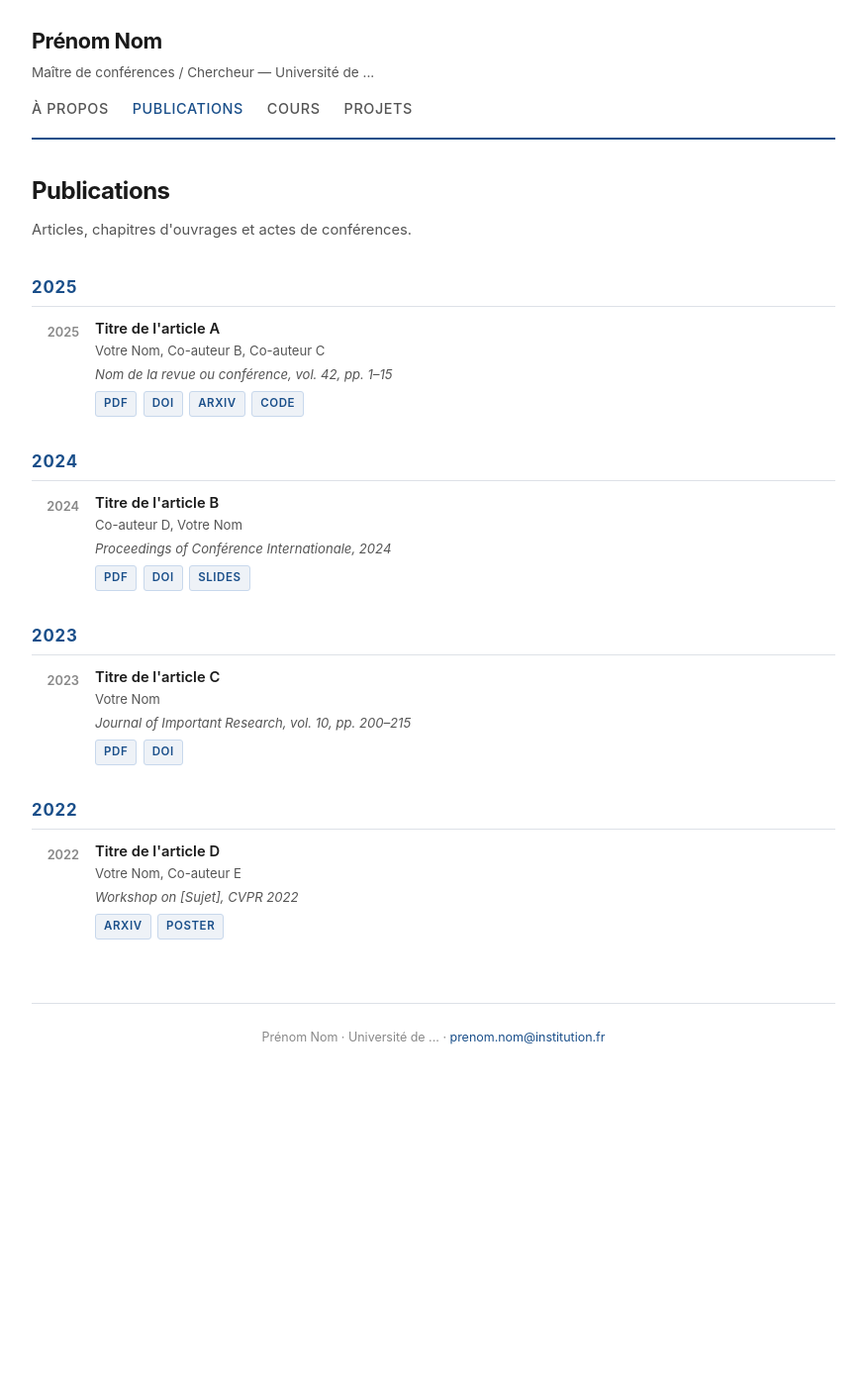
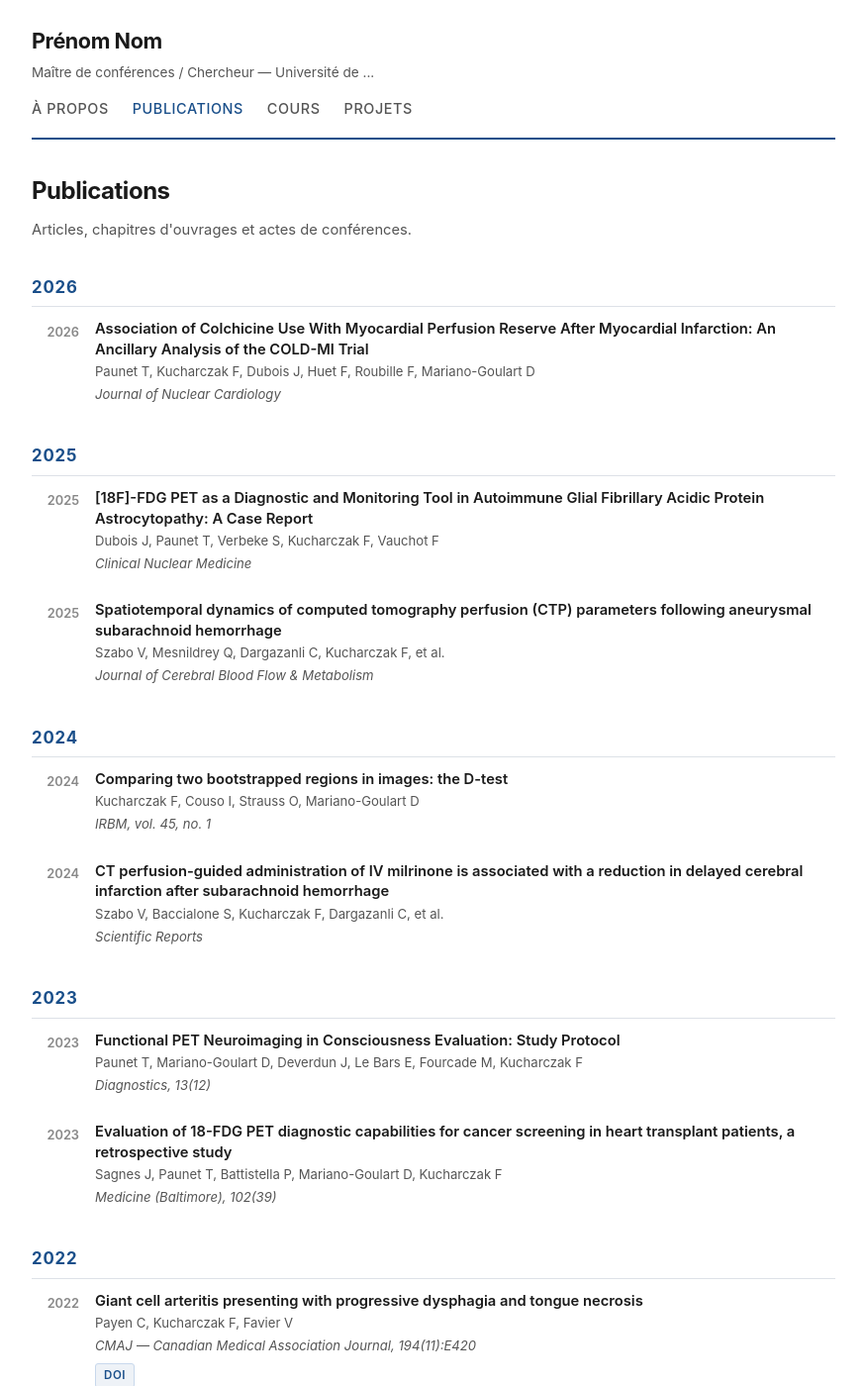
Before and after one commit to KuchGit/fkucharczak.github.io, a Jekyll site: the page built from publications.md, in a window 1280 px wide and 1400 px high. Shown: the whole window at 99% size, without its empty margins (202-1077 px from the left). Built offline with Jekyll 4.4.1, drawn with Linux system fonts in a browser that asks for light colours; some of the changed text lies outside the part shown.

Commit message:
Add real publications from scinti.edu.umontpellier.fr

```diff
--- a/_data/publications.yml
+++ b/_data/publications.yml
@@ -1,33 +1,93 @@
-# Liste des publications
+# Publications de Florentin Kucharczak
 # Champs disponibles : title, authors, venue, year, pdf, doi, arxiv, code, slides, poster
 
-- title: "Titre de l'article A"
-  authors: "Votre Nom, Co-auteur B, Co-auteur C"
-  venue: "Nom de la revue ou conférence, vol. 42, pp. 1–15"
+# ── Articles de revues ──────────────────────────────────────────────────────
+
+- title: "Association of Colchicine Use With Myocardial Perfusion Reserve After Myocardial Infarction: An Ancillary Analysis of the COLD-MI Trial"
+  authors: "Paunet T, Kucharczak F, Dubois J, Huet F, Roubille F, Mariano-Goulart D"
+  venue: "Journal of Nuclear Cardiology"
+  year: 2026
+
+- title: "Spatiotemporal dynamics of computed tomography perfusion (CTP) parameters following aneurysmal subarachnoid hemorrhage"
+  authors: "Szabo V, Mesnildrey Q, Dargazanli C, Kucharczak F, et al."
+  venue: "Journal of Cerebral Blood Flow & Metabolism"
   year: 2025
-  pdf: "/assets/papers/article-a.pdf"
-  doi: "https://doi.org/10.xxxx/xxxxx"
-  arxiv: "https://arxiv.org/abs/xxxx.xxxxx"
-  code: "https://github.com/username/repo-a"
 
-- title: "Titre de l'article B"
-  authors: "Co-auteur D, Votre Nom"
-  venue: "Proceedings of Conférence Internationale, 2024"
+- title: "[18F]-FDG PET as a Diagnostic and Monitoring Tool in Autoimmune Glial Fibrillary Acidic Protein Astrocytopathy: A Case Report"
+  authors: "Dubois J, Paunet T, Verbeke S, Kucharczak F, Vauchot F"
+  venue: "Clinical Nuclear Medicine"
+  year: 2025
+
+- title: "CT perfusion-guided administration of IV milrinone is associated with a reduction in delayed cerebral infarction after subarachnoid hemorrhage"
+  authors: "Szabo V, Baccialone S, Kucharczak F, Dargazanli C, et al."
+  venue: "Scientific Reports"
   year: 2024
-  pdf: "/assets/papers/article-b.pdf"
-  doi: "https://doi.org/10.xxxx/xxxxx"
-  slides: "/assets/slides/article-b-slides.pdf"
 
-- title: "Titre de l'article C"
-  authors: "Votre Nom"
-  venue: "Journal of Important Research, vol. 10, pp. 200–215"
+- title: "Comparing two bootstrapped regions in images: the D-test"
+  authors: "Kucharczak F, Couso I, Strauss O, Mariano-Goulart D"
+  venue: "IRBM, vol. 45, no. 1"
+  year: 2024
+
+- title: "Evaluation of 18-FDG PET diagnostic capabilities for cancer screening in heart transplant patients, a retrospective study"
+  authors: "Sagnes J, Paunet T, Battistella P, Mariano-Goulart D, Kucharczak F"
+  venue: "Medicine (Baltimore), 102(39)"
   year: 2023
-  pdf: "/assets/papers/article-c.pdf"
-  doi: "https://doi.org/10.xxxx/xxxxx"
 
-- title: "Titre de l'article D"
-  authors: "Votre Nom, Co-auteur E"
-  venue: "Workshop on [Sujet], CVPR 2022"
+- title: "Functional PET Neuroimaging in Consciousness Evaluation: Study Protocol"
+  authors: "Paunet T, Mariano-Goulart D, Deverdun J, Le Bars E, Fourcade M, Kucharczak F"
+  venue: "Diagnostics, 13(12)"
+  year: 2023
+
+- title: "Giant cell arteritis presenting with progressive dysphagia and tongue necrosis"
+  authors: "Payen C, Kucharczak F, Favier V"
+  venue: "CMAJ — Canadian Medical Association Journal, 194(11):E420"
   year: 2022
-  arxiv: "https://arxiv.org/abs/xxxx.xxxxx"
-  poster: "/assets/posters/article-d-poster.pdf"
+  doi: "https://doi.org/10.1503/cmaj.211466"
+
+- title: "Left ventricle function assessment using gated first-pass 18F-FDG PET: Validation against equilibrium radionuclide angiography"
+  authors: "Ben Bouallègue F, Maïmoun L, Kucharczak F, et al."
+  venue: "Journal of Nuclear Cardiology, 28(2):594–603"
+  year: 2021
+
+- title: "Brain 18F-FDG PET analysis via interval-valued reconstruction: proof of concept for Alzheimer's disease diagnosis"
+  authors: "Kucharczak F, Suau M, Strauss O, Ben Bouallègue F, Mariano-Goulart D"
+  venue: "Annals of Nuclear Medicine, 34(8):565–574"
+  year: 2020
+
+- title: "Interval-based reconstruction for uncertainty quantification in PET"
+  authors: "Kucharczak F, Ben Bouallègue F, Strauss O, Mariano-Goulart D"
+  venue: "IEEE Transactions on Medical Imaging, 38(6):1513–1523"
+  year: 2019
+
+- title: "Fuzzy-based interval-valued reconstruction for PET imaging"
+  authors: "Kucharczak F, Loquin K, Buvat I, Strauss O, Mariano-Goulart D"
+  venue: "Physics in Medicine & Biology, 63(3):035014"
+  year: 2018
+
+# ── Chapitres de livres ──────────────────────────────────────────────────────
+
+- title: "On Maxitive Image Processing"
+  authors: "Strauss O, Loquin K, Kucharczak F"
+  venue: "In: Fuzzy Approaches for Soft Computing and Approximate Reasoning. Studies in Fuzziness and Soft Computing, vol. 394. Springer"
+  year: 2021
+  type: book_chapter
+
+# ── Conférences ──────────────────────────────────────────────────────────────
+
+- title: "Interval-valued JPEG decompression for artifact suppression"
+  authors: "Itier V, Kucharczak F, Strauss O, Puech W"
+  venue: "IEEE International Conference on Image Processing (ICIP)"
+  year: 2018
+  type: conference
+
+- title: "Regularized selection: A new paradigm for inverse based regularized image reconstruction techniques"
+  authors: "Kucharczak F, Mory C, Strauss O, Comby F, Mariano-Goulart D"
+  venue: "International Conference on Image Processing (ICIP), Beijing, China"
+  year: 2017
+  type: conference
+
+- title: "A conceptual framework for autonomous robotic manipulation of valves using visual sensing"
+  authors: "Faria R, Kucharczak F, Freitas G, Leite A"
+  venue: "IFAC — International Federation of Automatic Control, vol. 48, pp. 221–228"
+  year: 2015
+  type: conference
```
